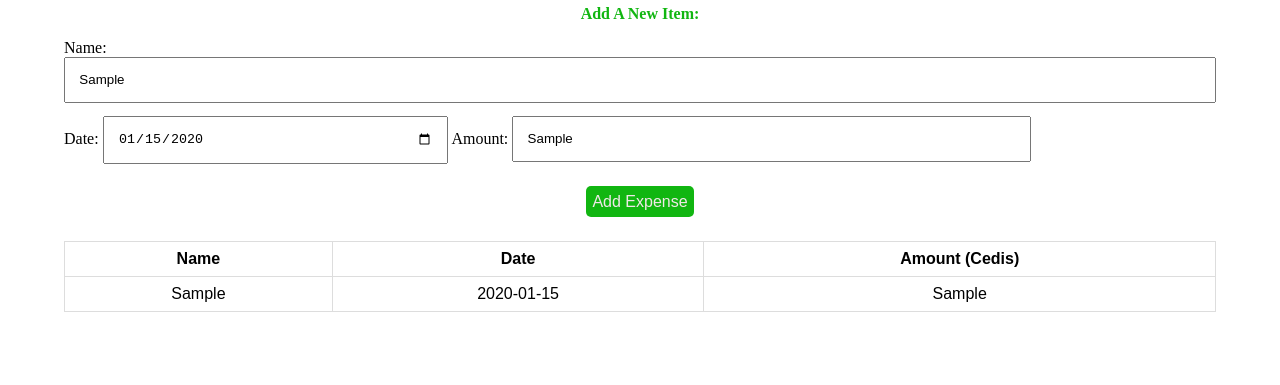
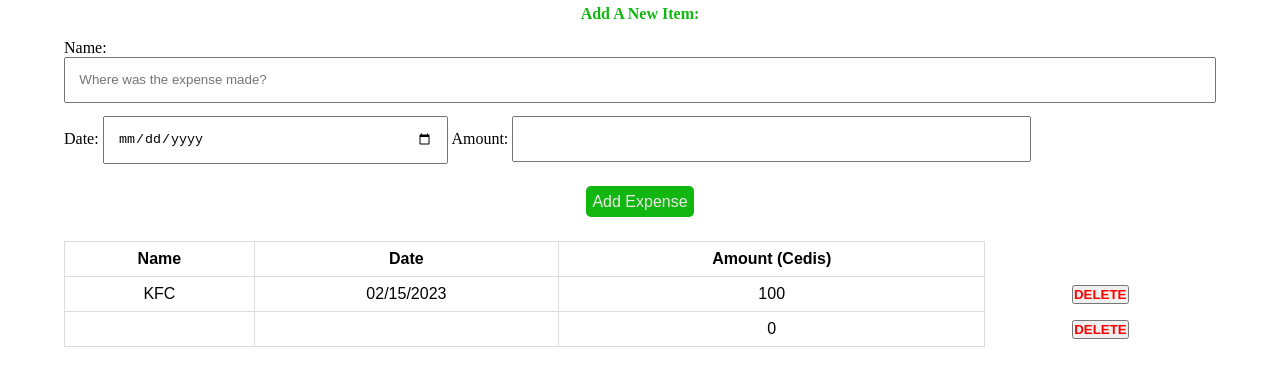
Before and after one commit to Francis-Frimpong/Expense-Tracker, a plain HTML site: page index.html in a window 1280 px wide. Both pictures are taken after typing "Sample", "2020-01-15", "Sample" into the empty fields and a click on the button "Add Expense". Shown: the part 97-482 px from the top of the page. Drawn offline with Linux system fonts and the light colour scheme.

Commit message:
clean up code

```diff
--- a/app.js
+++ b/app.js
@@ -9,34 +9,39 @@ let nameField = document.querySelector("#name");
 let amountField = document.querySelector("#amount");
 let dateField = document.querySelector("#date");
 
-// let value = {
-//   nameField: nameField.value,
-//   dateField: dateField.value,
-//   amountField: amountField.value,
-//};
-
-// let list = [];
-// list.push(value);
-// console.log(list);
 //Creating a clickable button functionality
-addButton.addEventListener("click", () => {
-  tableList();
+addButton.addEventListener("click", (e) => {
+  e.preventDefault(formField);
+  value.tableList();
+  clearField();
 });
 
-// cut.addEventListener("click", () => {
-//   //   deleteList();
-//   console.log("clicked");
-// });
+let deleteBtn = document.querySelector(".delete");
+let tBody = document.querySelector(".list-item");
 
-function tableList() {
-  displayData.innerHTML += `
-        <tr class = "data">
-            <td>${nameField.value}</td>
-            <td>${dateField.value}</td>
-            <td>${amountField.value}</td>
+let list = [];
 
-        </tr>
+let value = {
+  nameField: nameField.value,
+  dateField: dateField.value,
+  amountField: +amountField.value,
+  tableList: function () {
+    displayData.innerHTML += `
+     <tr class = "data">
+                 <td>${value.nameField}</td>
+                 <td>${value.dateField}</td>
+                 <td>${value.amountField}</td>
+                <td class="del-btn"><button class="delete">delete</button></td>
 
-        <br/>
-        `;
-}
+
+             </tr>
+
+             <br/>
+             `;
+    list.push(value);
+
+    console.log(list);
+  },
+};
+
+let clearField = () => formField.reset();
--- a/index.html
+++ b/index.html
@@ -25,11 +25,19 @@
     </div>
 
     <table class="display-data">
-      <tr>
+      <thead>
         <th>Name</th>
         <th>Date</th>
         <th>Amount (Cedis)</th>
-      </tr>
+      </thead>
+      <tbody class="list-item">
+        <tr class="data">
+          <td>KFC</td>
+          <td>02/15/2023</td>
+          <td>100</td>
+          <td class="del-btn"><button class="delete">delete</button></td>
+        </tr>
+      </tbody>
     </table>
 
     <script src="app.js"></script>
--- a/styles.css
+++ b/styles.css
@@ -81,11 +81,15 @@ th {
   padding: 0.8em;
 }
 
-.delBtn {
+.delete {
   color: red;
   text-transform: uppercase;
   font-weight: bolder;
   cursor: pointer;
+}
+
+.del-btn {
+  border: none;
 }
 
 @media screen and (min-width: 1200px) {
```
